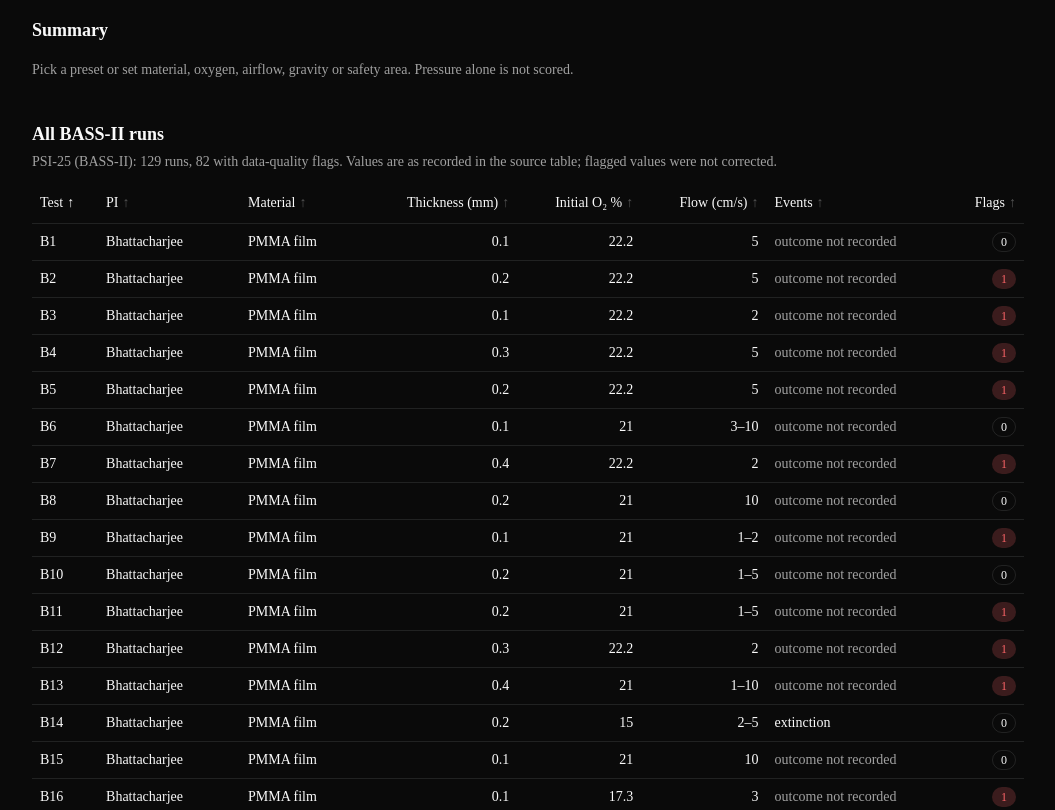
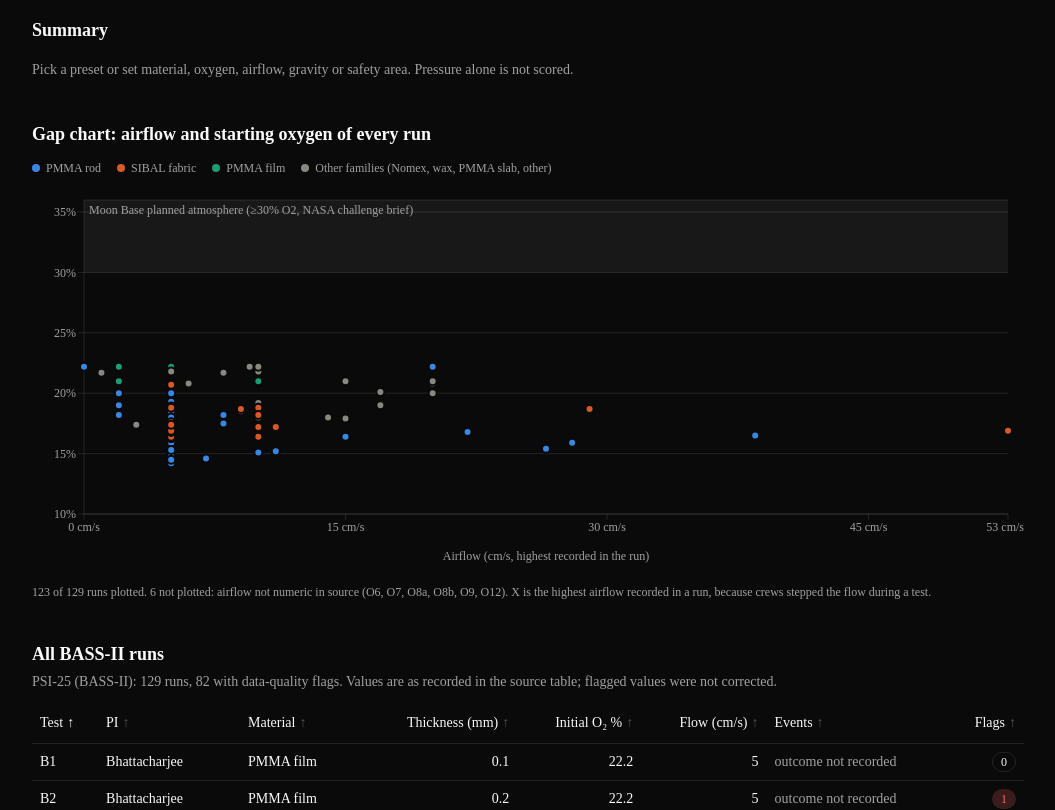
Before and after one commit to Mahoozi/NASA-2026, a Next.js app: page /lab in a window 1280 px wide. Shown: the part 580-1390 px from the top of the page, without its empty margins (112-1167 px from the left). Built offline with nearby package versions, Linux system fonts and the light colour scheme.

Commit message:
Add gap chart

```diff
--- /dev/null
+++ b/app/lab/gap-chart.tsx
@@ -0,0 +1,242 @@
+"use client";
+// Person A — where the BASS-II runs sit in airflow × starting O2, and where the
+// scenario falls relative to them. One point per run; nothing is extrapolated.
+import { useMemo } from "react";
+import {
+  CartesianGrid,
+  ReferenceArea,
+  ReferenceDot,
+  ReferenceLine,
+  ResponsiveContainer,
+  Scatter,
+  ScatterChart,
+  Tooltip,
+  XAxis,
+  YAxis,
+} from "recharts";
+import type { MaterialFamily, Run, Scenario } from "@/lib/schema";
+
+// Scatter puts every pair on screen, so the dataviz palette caps colour at its
+// first three slots (validated all-pairs, light and dark). The three largest
+// families get them in fixed order; every other family folds into a neutral.
+const COLOURED: { family: MaterialFamily; slot: string }[] = [
+  { family: "PMMA rod", slot: "--gc-s1" },
+  { family: "SIBAL fabric", slot: "--gc-s2" },
+  { family: "PMMA film", slot: "--gc-s3" },
+];
+const OTHER_SLOT = "--gc-other";
+const Y_DOMAIN: [number, number] = [10, 36];
+const MOON_O2 = 30;
+
+type Point = {
+  x: number;
+  y: number;
+  run: Run;
+  match: boolean;
+};
+
+const slotFor = (f: MaterialFamily) => COLOURED.find((c) => c.family === f)?.slot ?? OTHER_SLOT;
+
+function Dot(props: { cx?: number; cy?: number; payload?: Point; fill?: string }) {
+  const { cx, cy, payload } = props;
+  if (cx === undefined || cy === undefined || !payload) return <g />;
+  return (
+    <g>
+      {/* 24px transparent hit target around an 8px mark */}
+      <circle cx={cx} cy={cy} r={12} fill="transparent" />
+      <circle
+        cx={cx}
+        cy={cy}
+        r={4}
+        fill={`var(${slotFor(payload.run.material.family)})`}
+        fillOpacity={payload.match ? 1 : 0.25}
+        stroke="var(--background)"
+        strokeWidth={2}
+      />
+    </g>
+  );
+}
+
+function PointTooltip({ active, payload }: { active?: boolean; payload?: { payload: Point }[] }) {
+  const p = active ? payload?.[0]?.payload : undefined;
+  if (!p) return null;
+  const r = p.run;
+  const flow =
+    r.flowCmS.min === r.flowCmS.max ? `${r.flowCmS.max}` : `${r.flowCmS.min}–${r.flowCmS.max}`;
+  return (
+    <div className="flex max-w-64 flex-col gap-0.5 rounded-md border border-border bg-popover px-2.5 py-2 text-xs text-popover-foreground shadow-md">
+      <span className="font-medium">Test {r.testId}</span>
+      <span>{r.material.family} — {r.material.raw}</span>
+      <span>Starting O₂ {r.o2InitialPct}% · airflow {flow} cm/s</span>
+      <span className="text-muted-foreground">
+        {r.events.length ? r.events.join(", ") : "outcome not recorded"}
+      </span>
+      {r.flags.length > 0 && (
+        <span className="text-muted-foreground">
+          {r.flags.length} data-quality flag{r.flags.length === 1 ? "" : "s"}
+        </span>
+      )}
+    </div>
+  );
+}
+
+export function GapChart({
+  runs,
+  scenario,
+  matchingRunIds,
+}: {
+  runs: Run[];
+  scenario: Scenario;
+  /** null = no run-level dimension set, so every run is shown at full strength. */
+  matchingRunIds: Set<string> | null;
+}) {
+  const { groups, unplotted, otherFamilies } = useMemo(() => {
+    const groups = new Map<string, Point[]>();
+    const unplotted: Run[] = [];
+    for (const run of runs) {
+      const x = run.flowCmS.max ?? run.flowCmS.min;
+      if (run.o2InitialPct === null || x === null) {
+        unplotted.push(run);
+        continue;
+      }
+      const key = COLOURED.some((c) => c.family === run.material.family)
+        ? run.material.family
+        : "other";
+      const point = { x, y: run.o2InitialPct, run, match: matchingRunIds?.has(run.id) ?? true };
+      groups.set(key, [...(groups.get(key) ?? []), point]);
+    }
+    const otherFamilies = [...new Set(runs.map((r) => r.material.family))].filter(
+      (f) => !COLOURED.some((c) => c.family === f),
+    );
+    return { groups, unplotted, otherFamilies };
+  }, [runs, matchingRunIds]);
+
+  const { o2Pct: o2, flowCmS: flow } = scenario;
+  const noFlow = unplotted.filter((r) => r.flowCmS.max === null && r.flowCmS.min === null);
+  const plotted = runs.length - unplotted.length;
+
+  return (
+    <figure className="gap-chart flex flex-col gap-3">
+      <style>{`
+        .gap-chart { --gc-s1:#2a78d6; --gc-s2:#eb6834; --gc-s3:#1baf7a; --gc-other:#898781; }
+        .dark .gap-chart { --gc-s1:#3987e5; --gc-s2:#d95926; --gc-s3:#199e70; --gc-other:#898781; }
+      `}</style>
+
+      <ul className="flex flex-wrap gap-x-4 gap-y-1.5 text-xs text-muted-foreground" aria-label="Legend">
+        {COLOURED.map((c) => (
+          <li key={c.family} className="flex items-center gap-1.5">
+            <span className="size-2 rounded-full" style={{ background: `var(${c.slot})` }} />
+            {c.family}
+          </li>
+        ))}
+        <li className="flex items-center gap-1.5">
+          <span className="size-2 rounded-full" style={{ background: `var(${OTHER_SLOT})` }} />
+          Other families ({otherFamilies.join(", ")})
+        </li>
+        {matchingRunIds && <li>Faded points: runs that do not match the scenario</li>}
+      </ul>
+
+      <div
+        className="h-96 w-full"
+        role="img"
+        aria-label={`Scatter of ${plotted} BASS-II runs by airflow and starting oxygen.${
+          o2 !== undefined ? ` Scenario oxygen ${o2}%.` : ""
+        }${flow !== undefined ? ` Scenario airflow ${flow} cm/s.` : ""} The table below lists every run.`}
+      >
+        <ResponsiveContainer width="100%" height="100%">
+          <ScatterChart margin={{ top: 12, right: 16, bottom: 28, left: 4 }}>
+            <CartesianGrid stroke="var(--border)" strokeDasharray="" vertical={false} />
+            <ReferenceArea
+              y1={MOON_O2}
+              y2={Y_DOMAIN[1]}
+              ifOverflow="extendDomain"
+              fill="var(--foreground)"
+              fillOpacity={0.06}
+              stroke="none"
+              label={{
+                value: "Moon Base planned atmosphere (≥30% O2, NASA challenge brief)",
+                position: "insideTopLeft",
+                fill: "var(--muted-foreground)",
+                fontSize: 12,
+              }}
+            />
+            <XAxis
+              type="number"
+              dataKey="x"
+              name="Airflow"
+              unit=" cm/s"
+              domain={[0, "dataMax"]}
+              tick={{ fill: "var(--muted-foreground)", fontSize: 12 }}
+              stroke="var(--border)"
+              label={{
+                value: "Airflow (cm/s, highest recorded in the run)",
+                position: "insideBottom",
+                offset: -16,
+                fill: "var(--muted-foreground)",
+                fontSize: 12,
+              }}
+            />
+            <YAxis
+              type="number"
+              dataKey="y"
+              name="Starting O2"
+              unit="%"
+              domain={Y_DOMAIN}
+              ticks={[10, 15, 20, 25, 30, 35]}
+              allowDataOverflow={false}
+              tick={{ fill: "var(--muted-foreground)", fontSize: 12 }}
+              stroke="var(--border)"
+              width={48}
+            />
+            <Tooltip content={<PointTooltip />} cursor={false} isAnimationActive={false} />
+            {[...groups].map(([key, points]) => (
+              <Scatter key={key} data={points} shape={Dot} isAnimationActive={false} />
+            ))}
+
+            {o2 !== undefined && flow !== undefined && (
+              <ReferenceDot
+                x={flow}
+                y={o2}
+                r={7}
+                ifOverflow="extendDomain"
+                fill="var(--background)"
+                stroke="var(--foreground)"
+                strokeWidth={2}
+                label={{ value: "Your scenario", position: "top", fill: "var(--foreground)", fontSize: 12 }}
+              />
+            )}
+            {o2 !== undefined && flow === undefined && (
+              <ReferenceLine
+                y={o2}
+                ifOverflow="extendDomain"
+                stroke="var(--foreground)"
+                strokeWidth={2}
+                label={{ value: `Your scenario: ${o2}% O2`, position: "insideBottomRight", fill: "var(--foreground)", fontSize: 12 }}
+              />
+            )}
+            {flow !== undefined && o2 === undefined && (
+              <ReferenceLine
+                x={flow}
+                ifOverflow="extendDomain"
+                stroke="var(--foreground)"
+                strokeWidth={2}
+                label={{ value: `Your scenario: ${flow} cm/s`, position: "insideTopRight", fill: "var(--foreground)", fontSize: 12 }}
+              />
+            )}
+          </ScatterChart>
+        </ResponsiveContainer>
+      </div>
+
+      <figcaption className="text-xs text-muted-foreground">
+        {plotted} of {runs.length} runs plotted.{" "}
+        {unplotted.length > 0 &&
+          `${unplotted.length} not plotted: ${
+            noFlow.length === unplotted.length
+              ? "airflow not numeric in source"
+              : "starting O2 or airflow missing in source"
+          } (${unplotted.map((r) => r.testId).join(", ")}). `}
+        X is the highest airflow recorded in a run, because crews stepped the flow during a test.
+      </figcaption>
+    </figure>
+  );
+}
--- a/app/lab/lab-client.tsx
+++ b/app/lab/lab-client.tsx
@@ -4,8 +4,9 @@
 // → ranked investigations → runs table → download.
 import { useCallback, useMemo } from "react";
 import { usePathname, useSearchParams } from "next/navigation";
-import { matchInvestigations } from "@/lib/match";
+import { matchInvestigations, RUN_DIMENSIONS } from "@/lib/match";
 import type { Investigation, Run, Scenario } from "@/lib/schema";
+import { GapChart } from "./gap-chart";
 import { evidenceGaps } from "./gaps";
 import { GapsPanel } from "./gaps-panel";
 import { RankedList } from "./ranked-list";
@@ -34,6 +35,14 @@ export function LabClient({
   const gaps = useMemo(
     () => evidenceGaps(scenario, runs, investigations),
     [scenario, runs, investigations],
+  );
+  // Runs that match every run-level dimension set; null when none is set.
+  const matchingRunIds = useMemo(
+    () =>
+      RUN_DIMENSIONS.some((d) => scenario[d] !== undefined)
+        ? new Set(matches.flatMap((m) => m.matchingRunIds))
+        : null,
+    [scenario, matches],
   );
 
   // Native History API: Next keeps useSearchParams in sync, no server round trip.
@@ -66,6 +75,13 @@ export function LabClient({
         )}
       </section>
 
+      <section aria-labelledby="chart-heading" className="flex flex-col gap-3">
+        <h2 id="chart-heading" className="text-lg font-semibold">
+          Gap chart: airflow and starting oxygen of every run
+        </h2>
+        <GapChart runs={runs} scenario={scenario} matchingRunIds={matchingRunIds} />
+      </section>
+
       {scored && (
         <section className="flex flex-col gap-3" aria-labelledby="ranked-heading">
           <h2 id="ranked-heading" className="text-lg font-semibold">
--- a/plan/A.md
+++ b/plan/A.md
@@ -60,7 +60,7 @@ Page order on `/lab`: presets and form → summary + gaps panel → coverage gri
 
 - [x] **Ranked list never shows a 0-score item as "top".** Only investigations scoring above 0 are listed. When none does, the list is replaced by the plain statement "No imported investigation covers this scenario", followed by the gaps panel.
   Commit: `Hide zero-score investigations`.
-- [ ] **Gap chart** (`app/lab/gap-chart.tsx`, Recharts `ScatterChart`). X = `flowCmS.max` (or min when max is null), Y = `o2InitialPct`, one point per run, colour by material family, matching runs full opacity and others dimmed, scenario as a reference marker. Runs with null O2 or flow are counted in a caption ("12 runs not plotted: airflow not numeric"), never dropped silently. Skills: `dataviz` (load before writing a line of chart code), then `frontend-design` for one visual pass over the whole `/lab` page.
+- [x] **Gap chart** (`app/lab/gap-chart.tsx`, Recharts `ScatterChart`). X = `flowCmS.max` (or min when max is null), Y = `o2InitialPct`, one point per run, colour by material family, matching runs full opacity and others dimmed, scenario as a reference marker. Runs with null O2 or flow are counted in a caption ("12 runs not plotted: airflow not numeric"), never dropped silently. Skills: `dataviz` (load before writing a line of chart code), then `frontend-design` for one visual pass over the whole `/lab` page.
   Also: Y axis fixed at 10–36% so the empty region above the data is visible; a shaded band from 30% up labelled "Moon Base planned atmosphere (≥30% O2, NASA challenge brief)"; the scenario marker is drawn even when it falls in empty space (a line when only one of O2 / flow is set).
   Done when: chart renders on `/lab`, legend lists families, caption counts unplotted runs.
   Commit: `Add gap chart`.
```
